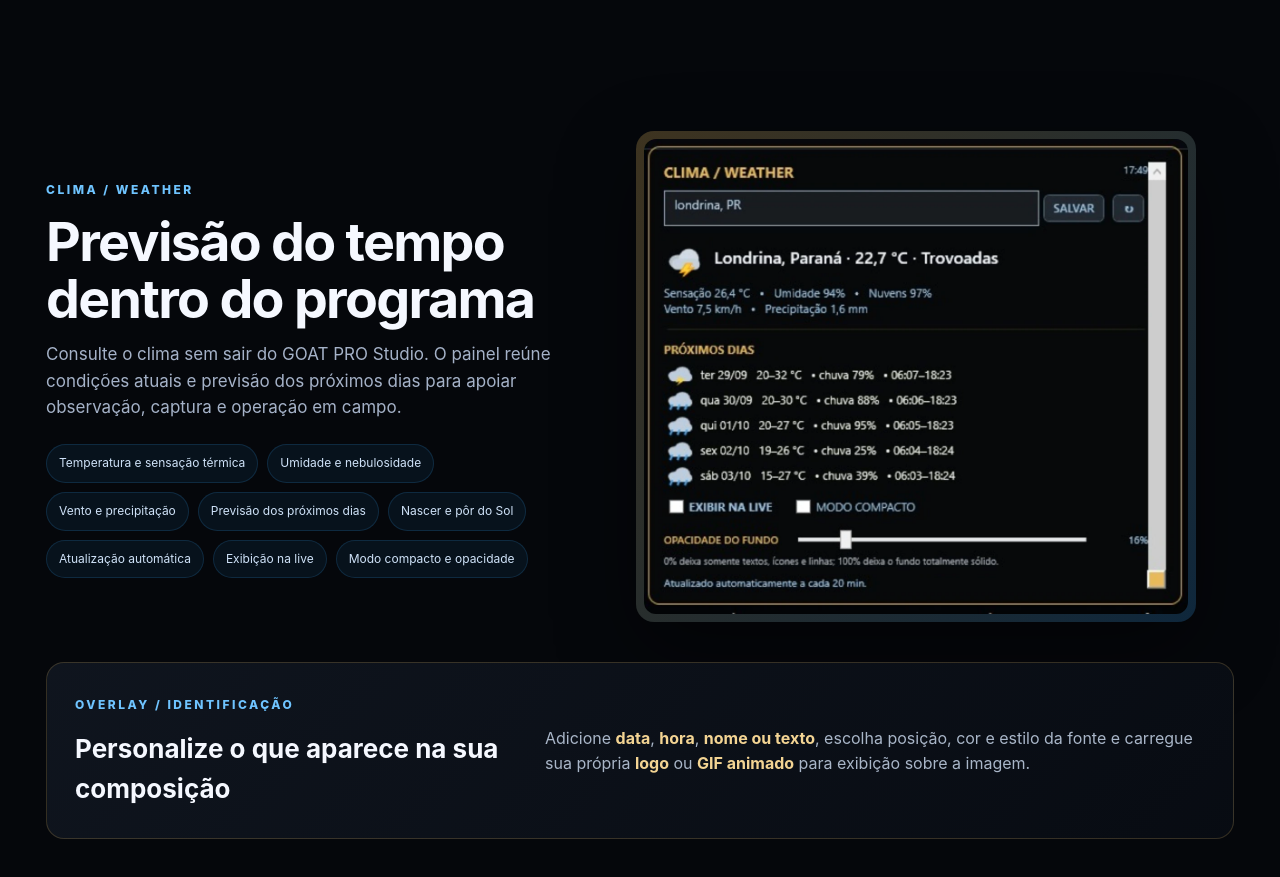
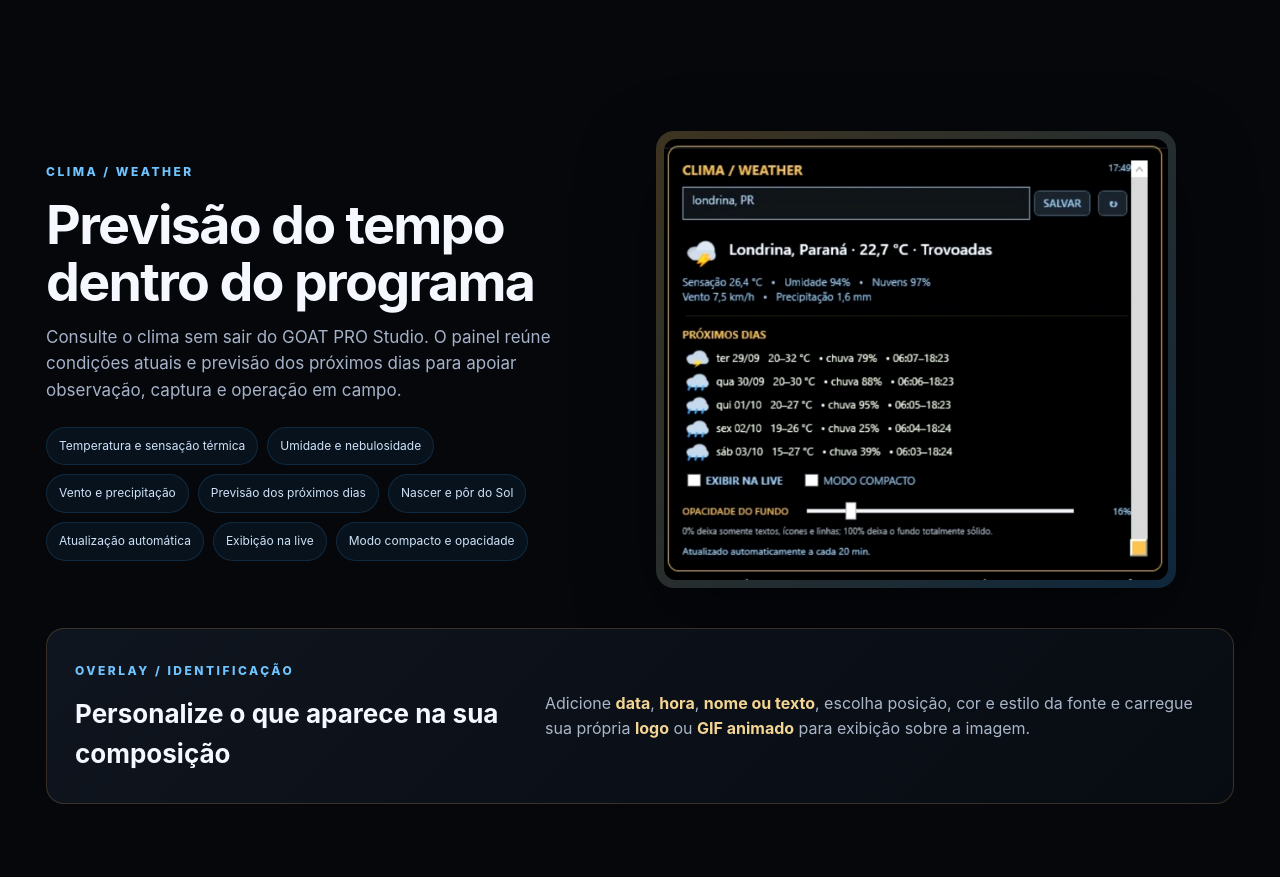
Before and after one commit to soarezandre6-sys/goatprostudio-site, a plain HTML site: page index.html in a window 1280 px wide. Shown: the part 3320-4197 px from the top of the page. Drawn offline with Linux system fonts and the light colour scheme.

Commit message:
Corrigir imagem principal e melhorar painel de clima

```diff
--- a/styles.css
+++ b/styles.css
@@ -112,10 +112,15 @@ h2 { margin:0 0 14px; font-size:clamp(34px,4.2vw,56px); line-height:1.06; letter
   margin:0; padding:8px; border-radius:18px; overflow:hidden;
   background:linear-gradient(135deg, rgba(230,184,94,.25), rgba(53,168,255,.2));
   box-shadow:var(--shadow);
-  width:min(100%, 560px);
+  width:min(100%, 520px);
   justify-self:center;
 }
-.weather-media img { width:100%; height:auto; border-radius:12px; }
+.weather-media img {
+  width:100%;
+  height:auto;
+  border-radius:12px;
+  filter: contrast(1.08) saturate(1.12) brightness(1.03);
+}
 .overlay-panel {
   grid-column:1 / -1; display:grid; grid-template-columns:.8fr 1.2fr; gap:30px;
   padding:28px; margin-top:8px; border-radius:18px;
```
Also changed, not shown: assets/goatpro-hero-skin.webp.
